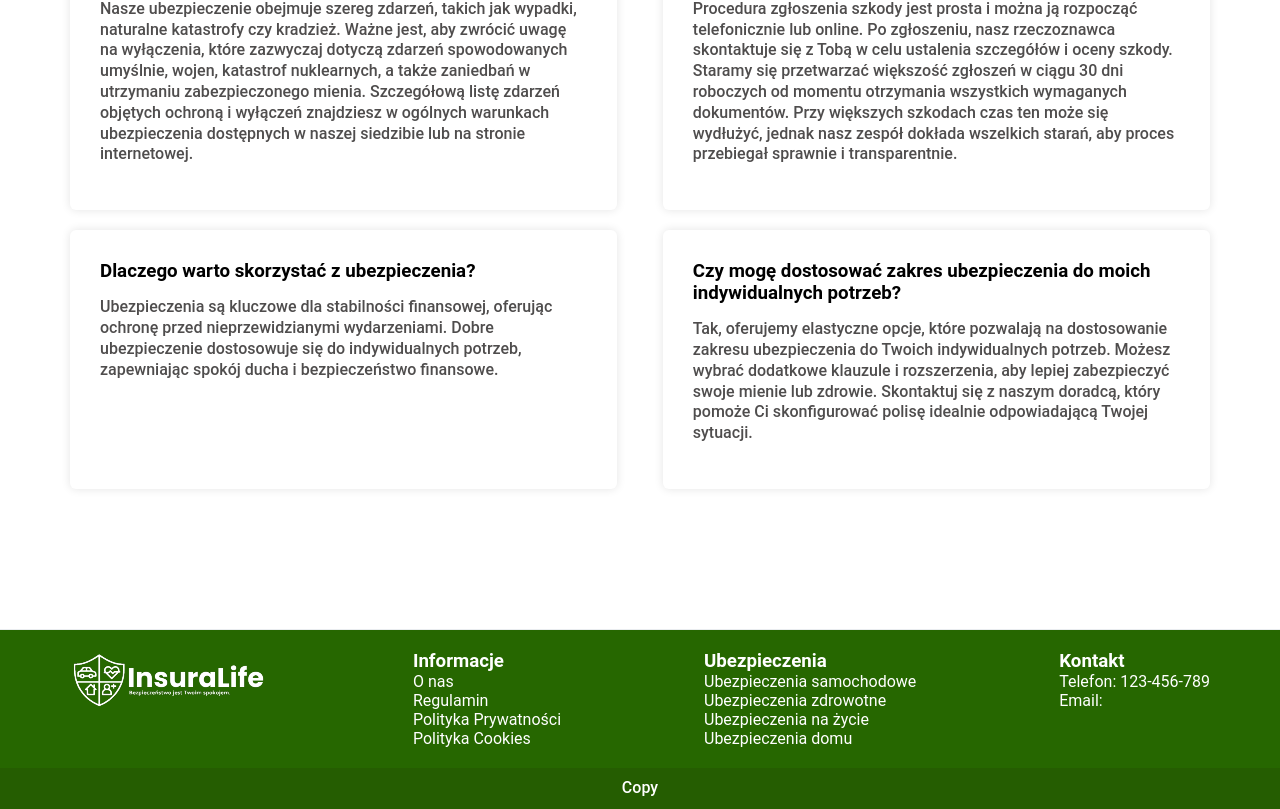
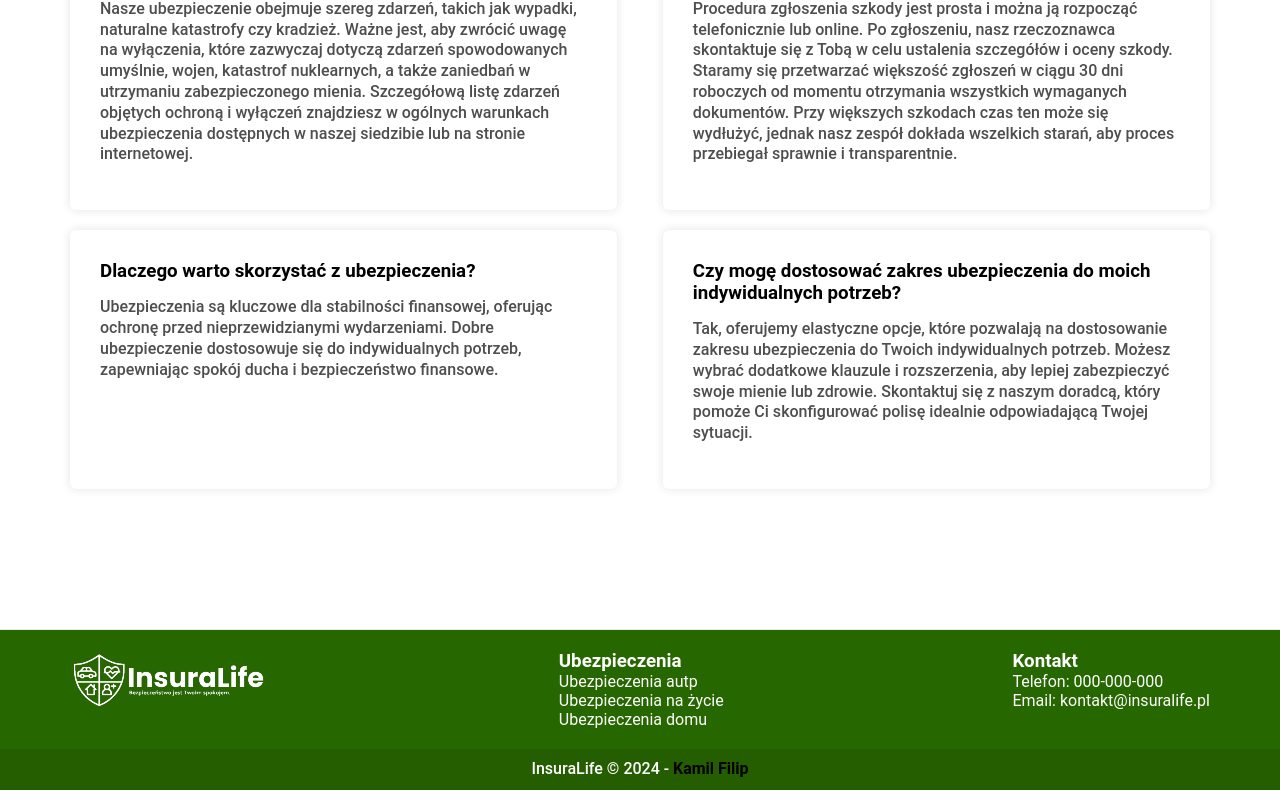
Before and after one commit to KamilFil/insurance-site, a Next.js app: page / in a window 1280 px wide. Shown: the part 2467-3276 px from the top of the page. Built offline with nearby package versions, Linux system fonts and the light colour scheme.

Commit message:
Added copyright text

```diff
--- a/src/ui/organisms/Footer/Footer.tsx
+++ b/src/ui/organisms/Footer/Footer.tsx
@@ -15,19 +15,9 @@ export const Footer:React.FC<Props> = ({pageWidth}) => {
                     </div>
                     </div>
                     <div className="footer-content-item">
-                        <h3>Informacje</h3>
-                        <ul>
-                            <li>O nas</li>
-                            <li>Regulamin</li>
-                            <li>Polityka Prywatności</li>
-                            <li>Polityka Cookies</li>
-                        </ul>
-                    </div>
-                    <div className="footer-content-item">
                         <h3>Ubezpieczenia</h3>
                         <ul>
-                            <li>Ubezpieczenia samochodowe</li>
-                            <li>Ubezpieczenia zdrowotne</li>
+                            <li>Ubezpieczenia autp</li>
                             <li>Ubezpieczenia na życie</li>
                             <li>Ubezpieczenia domu</li>
                         </ul>
@@ -35,13 +25,13 @@ export const Footer:React.FC<Props> = ({pageWidth}) => {
                     <div className="footer-content-item">
                         <h3>Kontakt</h3>
                         <ul>
-                            <li>Telefon: 123-456-789</li>
-                            <li>Email:</li>
+                            <li>Telefon: 000-000-000</li>
+                            <li>Email: kontakt@insuralife.pl</li>
                         </ul>
                     </div>
                 </div>
             </Container>
-            <div className="footer-copy"><p>Copy</p></div>
+            <div className="footer-copy"><p>InsuraLife © 2024 - <a href={'https://kamil-filip.pl'}>Kamil Filip</a> </p></div>
         </footer>
     )
 }
```
